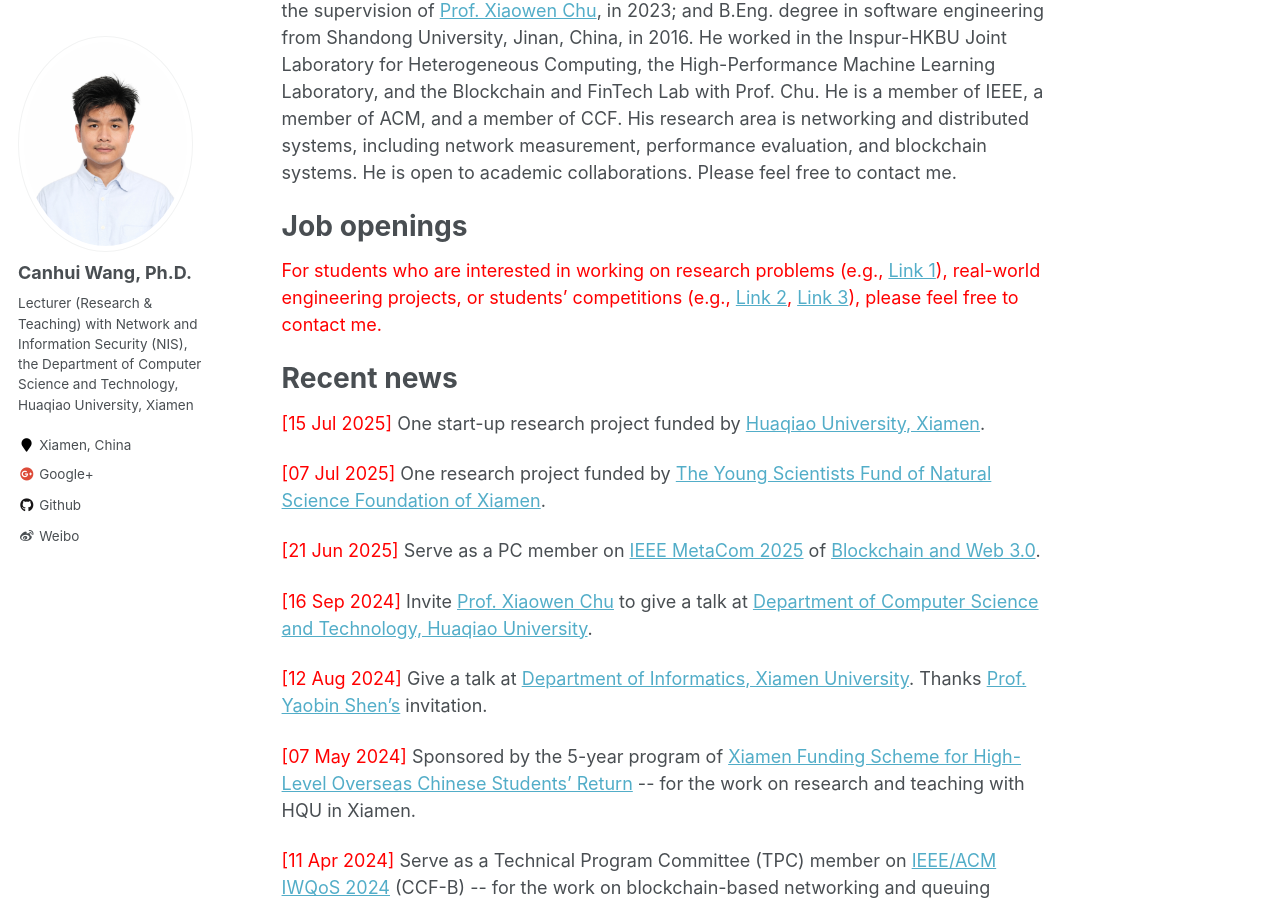
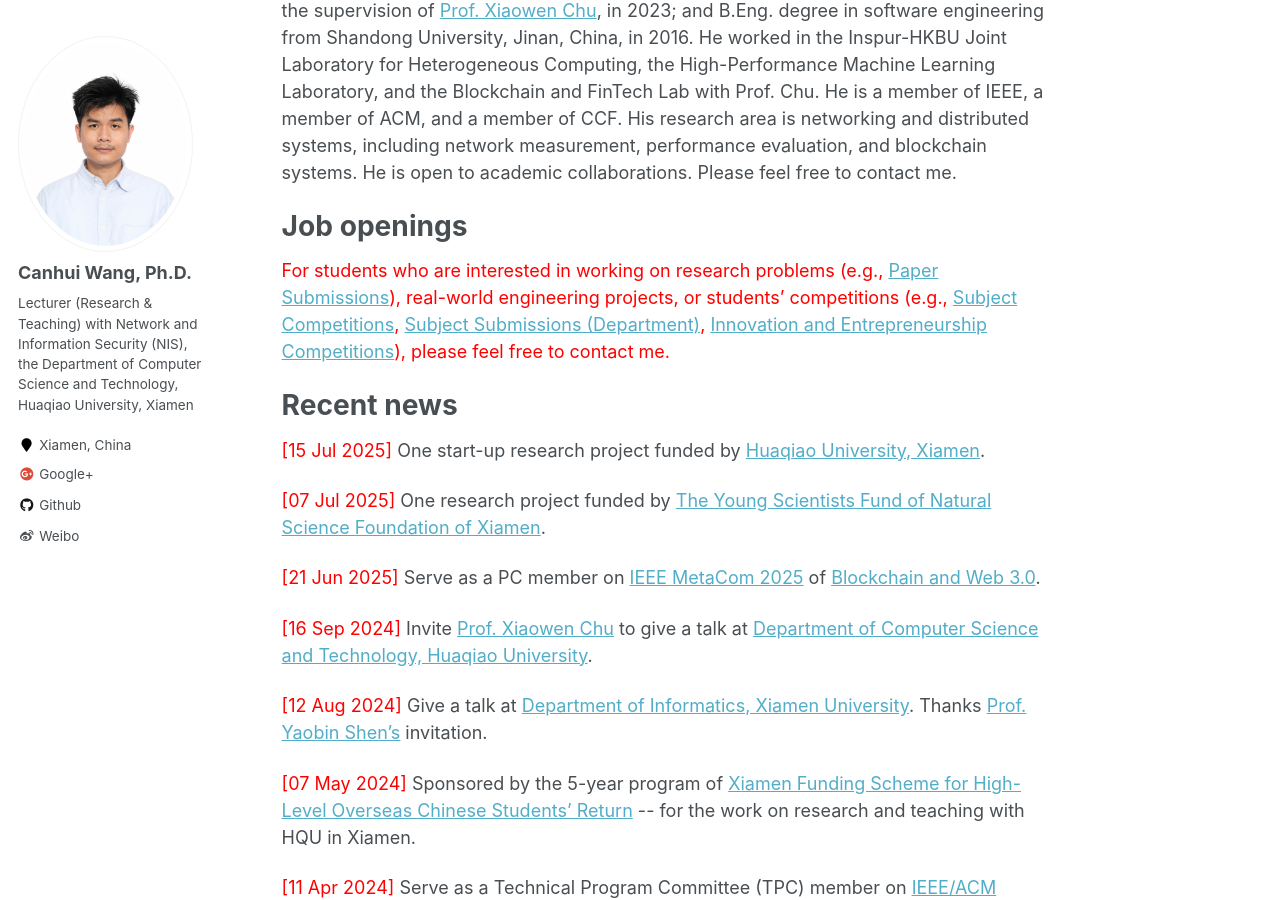
Before and after one commit to Canhui/canhui.github.io, a Jekyll site: the page built from _pages/about.md, in a window 1280 px wide and 900 px high, scrolled down 433 px. Built offline with Jekyll 4.4.1, drawn with Linux system fonts in a browser that asks for light colours.

Commit message:
Update about.md

```diff
--- a/_pages/about.md
+++ b/_pages/about.md
@@ -14,7 +14,7 @@ Canhui Wang is currently a Lecturer (Research & Teaching) with Network and Infor
 
 Job openings
 ======
-<span style="color:red"> For students who are interested in working on research problems (e.g., [Link 1](https://ccfddl.com/)), real-world engineering projects, or students' competitions (e.g., [Link 2](https://cst.hqu.edu.cn/info/1714/32141.htm), [Link 3](https://jwc.hqu.edu.cn/info/1089/12814.htm)), please feel free to contact me.</span>
+<span style="color:red"> For students who are interested in working on research problems (e.g., [Paper Submissions](https://ccfddl.com/)), real-world engineering projects, or students' competitions (e.g., [Subject Competitions](https://jwc.hqu.edu.cn/index/xkjs.htm), [Subject Submissions (Department)](https://cst.hqu.edu.cn/info/1714/32141.htm), [Innovation and Entrepreneurship Competitions](https://cst.hqu.edu.cn/xsgz/kcjs.htm)), please feel free to contact me.</span>
 
 
 Recent news
```
